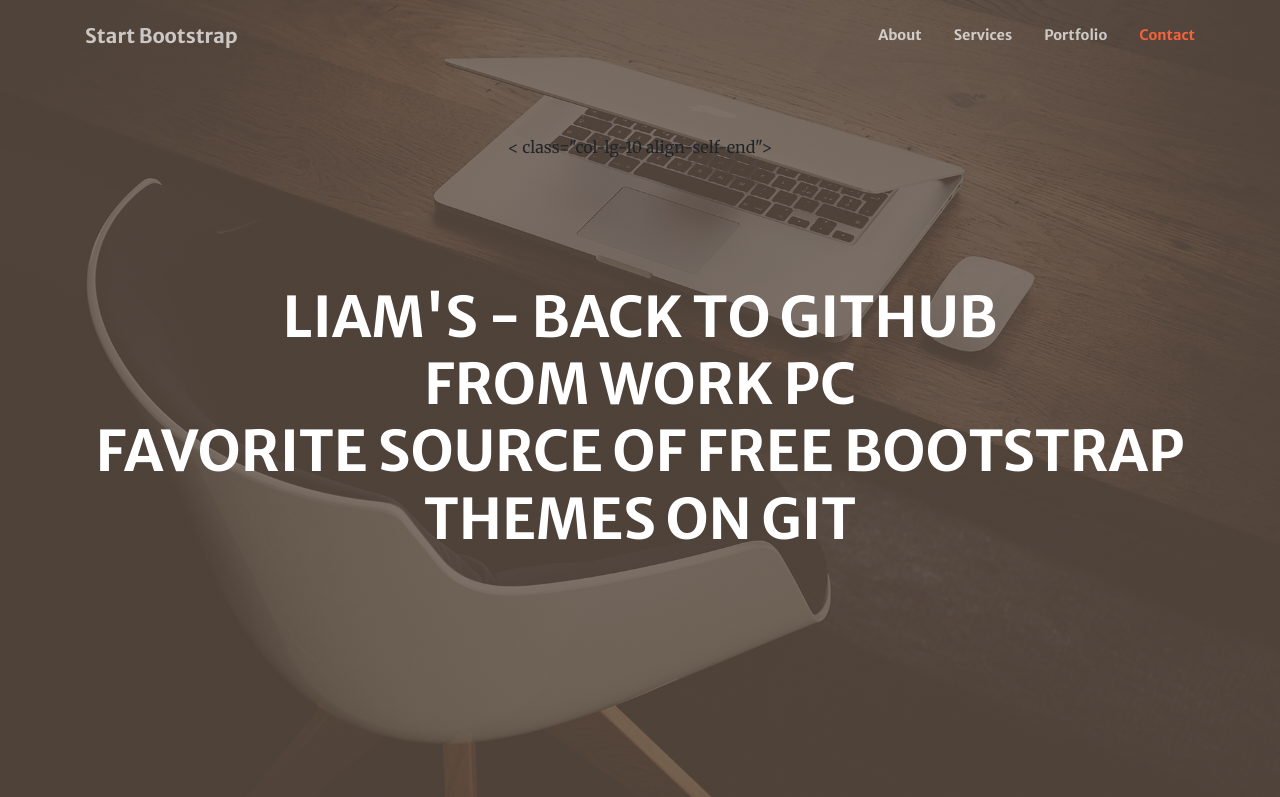
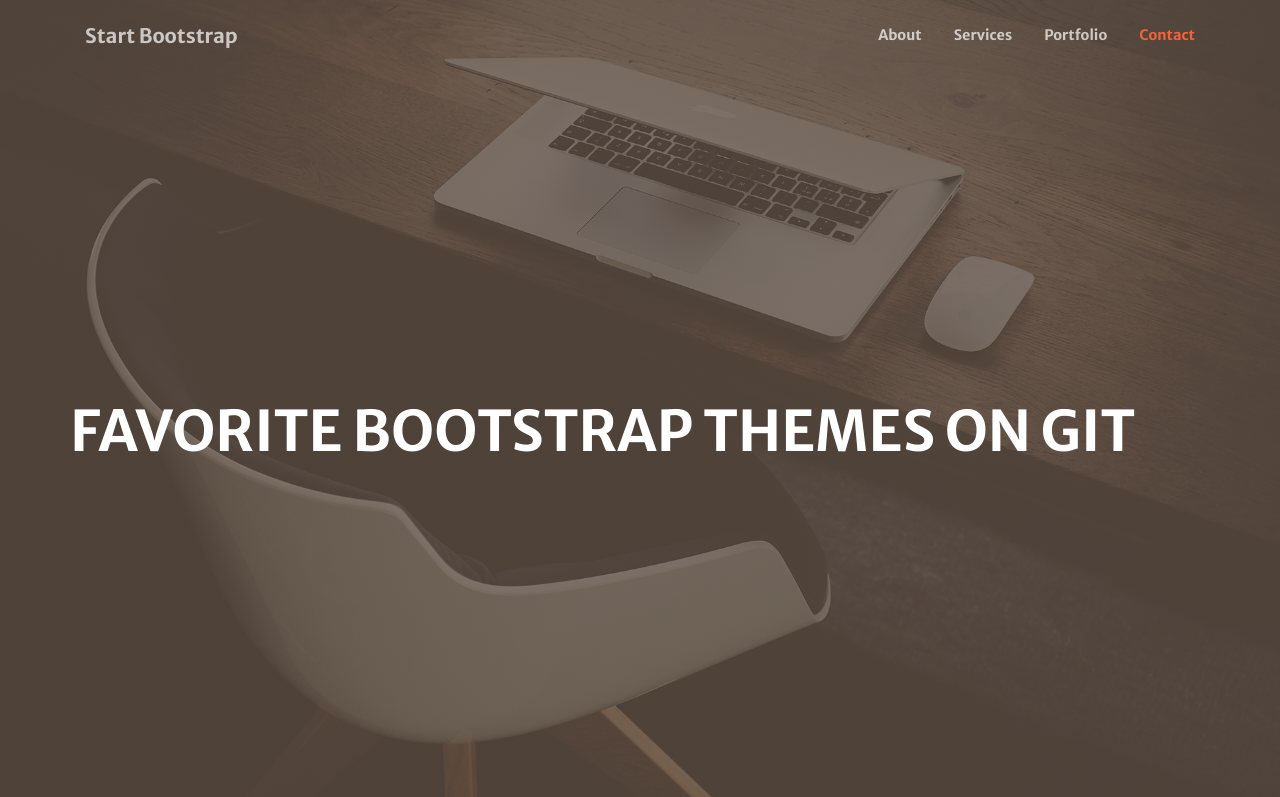
Before and after one commit to liammcmullen/bootstrap4, a website with bundled scripts: page index.html in a window 1280 px wide. Shown: the top 797 px of the page. Built offline with nearby package versions, Linux system fonts and the light colour scheme.

Commit message:
small changes

```diff
--- a/index.html
+++ b/index.html
@@ -86,11 +86,8 @@
         <div
           class="row h-100 align-items-center justify-content-center text-center"
         >
-          < class="col-lg-10 align-self-end">
           <h1 class="text-uppercase text-white font-weight-bold">
-            Liam's - back to github<br />
-            from work PC<br />
-            Favorite Source of Free Bootstrap Themes on git
+            Favorite Bootstrap Themes on git
           </h1>
           <hr class="divider my-4" />
         </div>
```
